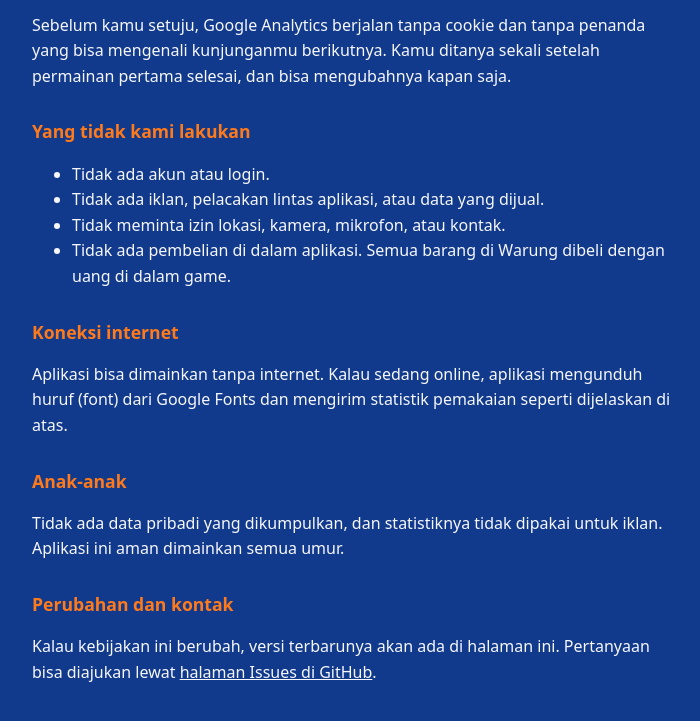
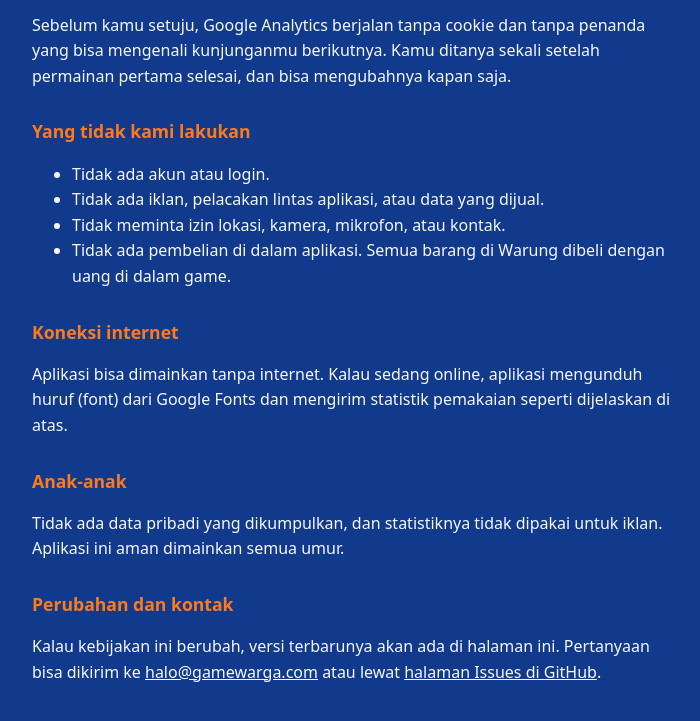
Before and after one commit to thofik93/kang-parkir, a website: page privacy.html in a window 1280 px wide. Shown: the part 635-1356 px from the top of the page, without its empty margins (288-988 px from the left). Drawn offline with Linux system fonts and the light colour scheme.

Commit message:
chore: kontak privasi halo@gamewarga.com

```diff
--- a/privacy.html
+++ b/privacy.html
@@ -46,7 +46,7 @@
   <p>Tidak ada data pribadi yang dikumpulkan, dan statistiknya tidak dipakai untuk iklan. Aplikasi ini aman dimainkan semua umur.</p>
 
   <h2>Perubahan dan kontak</h2>
-  <p>Kalau kebijakan ini berubah, versi terbarunya akan ada di halaman ini. Pertanyaan bisa diajukan lewat <a href="https://github.com/thofik93/kang-parkir/issues">halaman Issues di GitHub</a>.</p>
+  <p>Kalau kebijakan ini berubah, versi terbarunya akan ada di halaman ini. Pertanyaan bisa dikirim ke <a href="mailto:halo@gamewarga.com">halo@gamewarga.com</a> atau lewat <a href="https://github.com/thofik93/kang-parkir/issues">halaman Issues di GitHub</a>.</p>
 </main>
 </body>
 </html>
```
